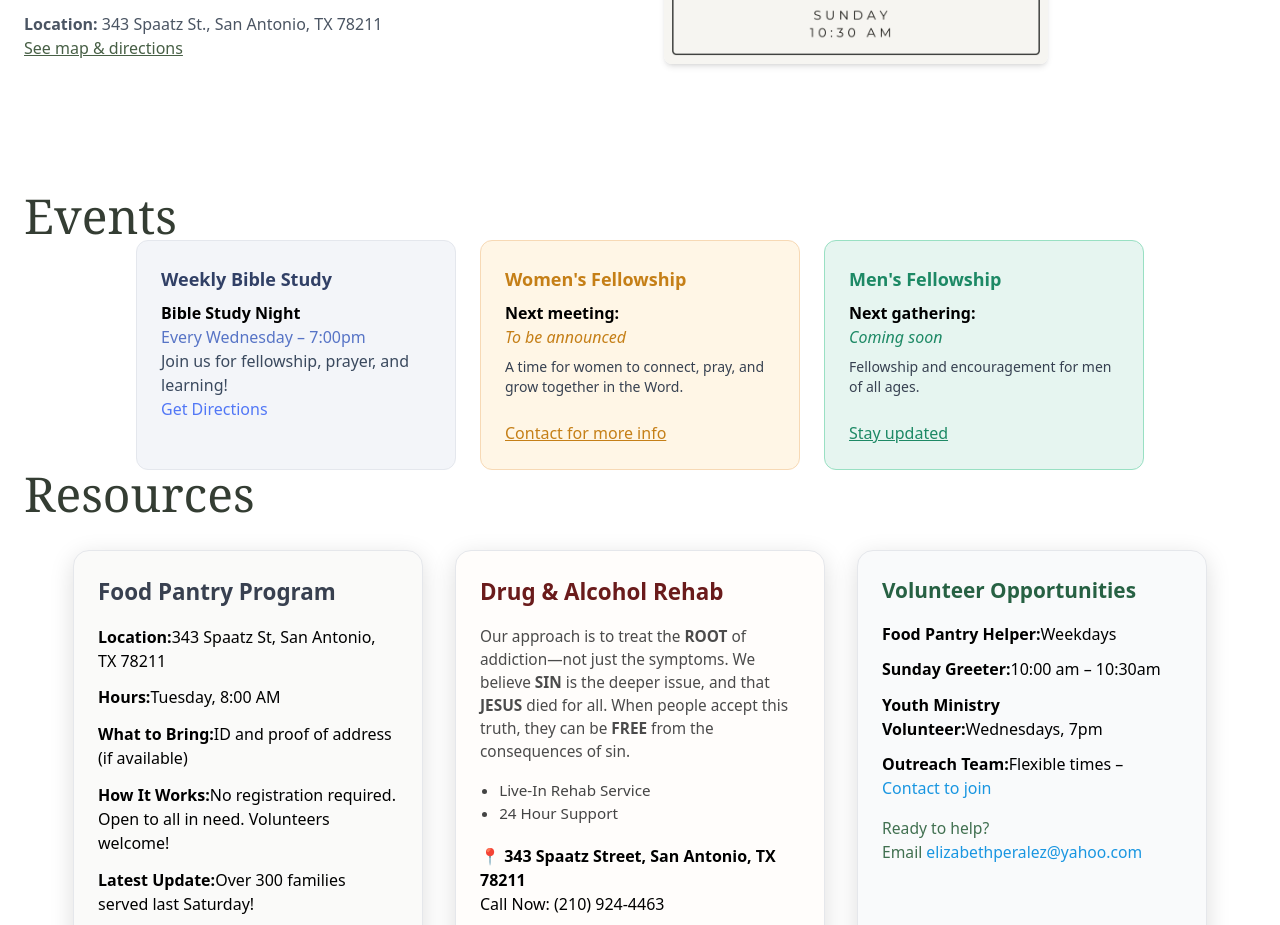
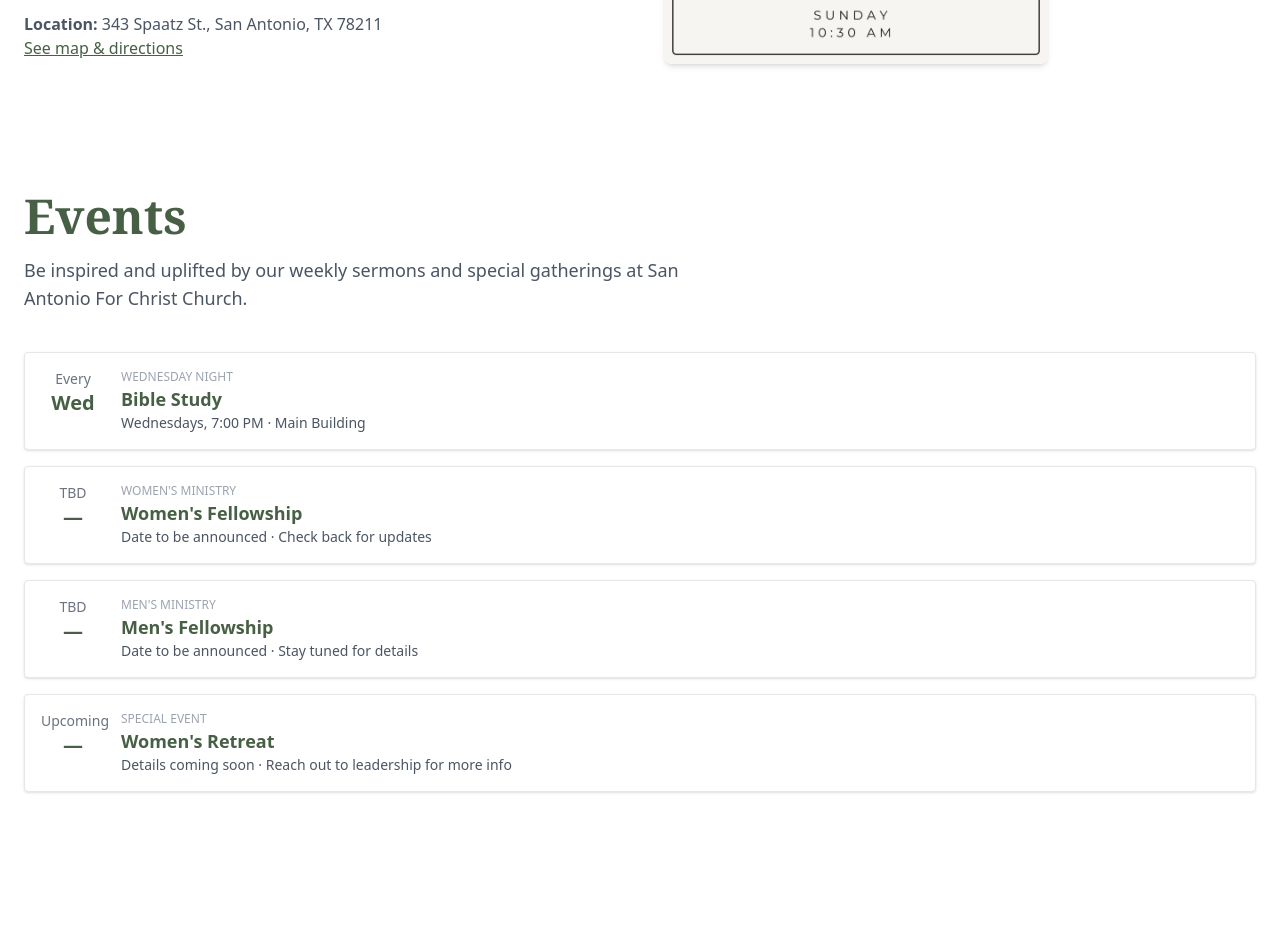
Before and after one commit to lidiads22/San-Antonio-for-christ-church, a Vue app: page / in a window 1280 px wide. Shown: the part 1860-2785 px from the top of the page. Built offline with nearby package versions, Linux system fonts and the light colour scheme.

Commit message:
Almost complete Changed the events section and  added more routing

```diff
--- a/src/pages/Home.vue
+++ b/src/pages/Home.vue
@@ -48,6 +48,9 @@
                 Events
             </a>
 
+            <a href="#resources" class="font-medium text-white lg:text-[#475F45] lg:hover:text-gray-400 lg:mx-4">
+                Resources
+            </a>
             <a class="px-8 py-2.5 text-white lg:text-[#475F45] lg:hover:bg-[#475F45] lg:hover:text-white duration-300 transition-colors font-medium lg:mx-4 border-2 lg:border-[#475F45] border-white" href="#">Connect</a>
         </nav>
       </div>
@@ -136,10 +139,9 @@
 </section>
 
 <section id="service" class="container px-6 py-12 mx-auto lg:py-16">
-  <h3 class="font-serif text-3xl text-[#343D33] capitalize md:text-4xl lg:text-5xl">
+<h2 class="text-5xl font-serif font-bold text-[#475F45] mb-4">
   Service Times
-  </h3>
-
+</h2>
   <div class="mt-10 flex flex-col md:flex-row md:items-start md:gap-10 lg:gap-16">
     <!-- Text Block -->
     <div class="flex-1 max-w-xl">
@@ -170,61 +172,78 @@
 
 
 
+<section class="container px-6 py-12 mx-auto lg:py-16">
+  <h1 class="text-5xl font-serif font-bold text-[#475F45] mb-4">
+    Events
+  </h1>
+  <p class="text-lg text-gray-600 mb-10 max-w-2xl">
+    Be inspired and uplifted by our weekly sermons and special gatherings at San Antonio For Christ Church.
+  </p>
 
-<section id="events" class="container px-6 py-12 mx-auto lg:py-16">
-  <h3 class="font-serif text-3xl text-[#343D33] capitalize md:text-4xl lg:text-5xl">
-    Events
-  </h3>
-
-<div class="flex flex-wrap gap-6 justify-center">
-  <!-- Widget 1 -->
-<div class="min-w-[240px] max-w-xs flex-1 rounded-xl bg-[#f3f5f9] border border-[#e4e7ed] p-6">
-  <h4 class="text-lg font-bold mb-2 text-[#314066]">Weekly Bible Study</h4>
-  <div>
-    <strong>Bible Study Night</strong><br>
-    <span class="text-[#5774c6]">Every Wednesday – 7:00pm</span>
-    <br>
-    <span class="text-[#3a495e]">Join us for fellowship, prayer, and learning!</span>
-    <br>
-    <a href="#" class="text-[#5177f6]">Get Directions</a>
+  <div class="space-y-4">
+    <!-- Bible Study -->
+    <div class="flex items-start justify-between bg-white p-4 border border-gray-200 rounded shadow">
+      <div class="flex-shrink-0 text-center w-16">
+        <p class="text-sm text-gray-500">Every</p>
+        <p class="text-xl font-bold text-[#475F45]">Wed</p>
+      </div>
+      <div class="flex-1 ml-4">
+        <p class="text-xs text-gray-400 uppercase font-medium">Wednesday Night</p>
+        <h3 class="text-lg font-semibold text-[#475F45]">Bible Study</h3>
+        <p class="text-sm text-gray-600">Wednesdays, 7:00 PM · Main Building</p>
       </div>
     </div>
 
-<!-- Women's Bible Study Widget -->
-<div class="min-w-[240px] max-w-xs flex-1 rounded-xl bg-[#fff6e6] border border-[#f7d9b5] p-6">
-  <h4 class="text-lg font-bold mb-2 text-[#c57f17]">Women's Fellowship</h4>
-  <div>
-    <strong>Next meeting:</strong><br>
-    <span class="text-[#c57f17] italic">To be announced</span><br>
-    <p class="mt-2 text-sm text-gray-700">
-      A time for women to connect, pray, and grow together in the Word.
-    </p>
-    <br>
-    <a href="#" class="text-[#c57f17] underline">Contact for more info</a>
+    <!-- Women’s Fellowship -->
+    <div class="flex items-start justify-between bg-white p-4 border border-gray-200 rounded shadow">
+      <div class="flex-shrink-0 text-center w-16">
+        <p class="text-sm text-gray-500">TBD</p>
+        <p class="text-xl font-bold text-[#475F45]">—</p>
+      </div>
+      <div class="flex-1 ml-4">
+        <p class="text-xs text-gray-400 uppercase font-medium">Women's Ministry</p>
+        <h3 class="text-lg font-semibold text-[#475F45]">Women's Fellowship</h3>
+        <p class="text-sm text-gray-600">Date to be announced · Check back for updates</p>
       </div>
     </div>
 
-<!-- Men's Bible Study Widget -->
-<div class="min-w-[240px] max-w-xs flex-1 rounded-xl bg-[#e6f5f0] border border-[#99e0c3] p-6">
-  <h4 class="text-lg font-bold mb-2 text-[#1d8965]">Men's Fellowship</h4>
-  <div>
-    <strong>Next gathering:</strong><br>
-    <span class="text-[#1d8965] italic">Coming soon</span><br>
-    <p class="mt-2 text-sm text-gray-700">
-      Fellowship and encouragement for men of all ages.
-    </p>
-    <br>
-    <a href="#" class="text-[#1d8965] underline">Stay updated</a>
+    <!-- Men’s Fellowship -->
+    <div class="flex items-start justify-between bg-white p-4 border border-gray-200 rounded shadow">
+      <div class="flex-shrink-0 text-center w-16">
+        <p class="text-sm text-gray-500">TBD</p>
+        <p class="text-xl font-bold text-[#475F45]">—</p>
+      </div>
+      <div class="flex-1 ml-4">
+        <p class="text-xs text-gray-400 uppercase font-medium">Men's Ministry</p>
+        <h3 class="text-lg font-semibold text-[#475F45]">Men's Fellowship</h3>
+        <p class="text-sm text-gray-600">Date to be announced · Stay tuned for details</p>
       </div>
     </div>
 
+    <!-- Women's Retreat -->
+    <div class="flex items-start justify-between bg-white p-4 border border-gray-200 rounded shadow">
+      <div class="flex-shrink-0 text-center w-16">
+        <p class="text-sm text-gray-500">Upcoming</p>
+        <p class="text-xl font-bold text-[#475F45]">—</p>
       </div>
+      <div class="flex-1 ml-4">
+        <p class="text-xs text-gray-400 uppercase font-medium">Special Event</p>
+        <h3 class="text-lg font-semibold text-[#475F45]">Women's Retreat</h3>
+        <p class="text-sm text-gray-600">Details coming soon · Reach out to leadership for more info</p>
+      </div>
+    </div>
+  </div>
+</section>
 
 
-  <h3 class="font-serif text-3xl text-[#343D33] capitalize md:text-4xl lg:text-5xl">
+
+
+
+
+<section id="Resources" class="container px-6 py-12 mx-auto lg:py-16">
+  <h1 class="text-5xl font-serif font-bold text-[#475F45] mb-4">
     Resources
-  </h3>
-
+  </h1>
 <div style="display: flex; gap: 2rem; justify-content: center; flex-wrap: wrap;">
   <!-- Widget 1 -->
 <div class="resources-widget" style="max-width: 350px; min-width: 250px; margin: 2rem 0; border-radius: 1rem; border: 1px solid #e5e7eb; background: #fafaf9; box-shadow: 0 6px 24px 0 #0002; padding: 1.5rem;">
@@ -337,10 +356,11 @@
 
       <div class="flex flex-col space-y-4">
         <a href="#" class="text-white hover:text-gray-300">Home</a>
-        <a href="#" class="text-white hover:text-gray-300">About Us</a>
-        <a href="#" class="text-white hover:text-gray-300">Services</a>
-        <a href="#" class="text-white hover:text-gray-300">Events</a>
-        <a href="#" class="text-white hover:text-gray-300">Connect</a>
+        <a href="#about" class="text-white hover:text-gray-300">About Us</a>
+        <a href="#service" class="text-white hover:text-gray-300">Services</a>
+        <a href="#events" class="text-white hover:text-gray-300">Events</a>
+        <a href="#resources" class="text-white hover:text-gray-300">Resources</a>
+        <a href="#connect" class="text-white hover:text-gray-300">Connect</a>
       </div>
 
       <div>
```
Lines whose indentation alone changed are shown as unchanged.
